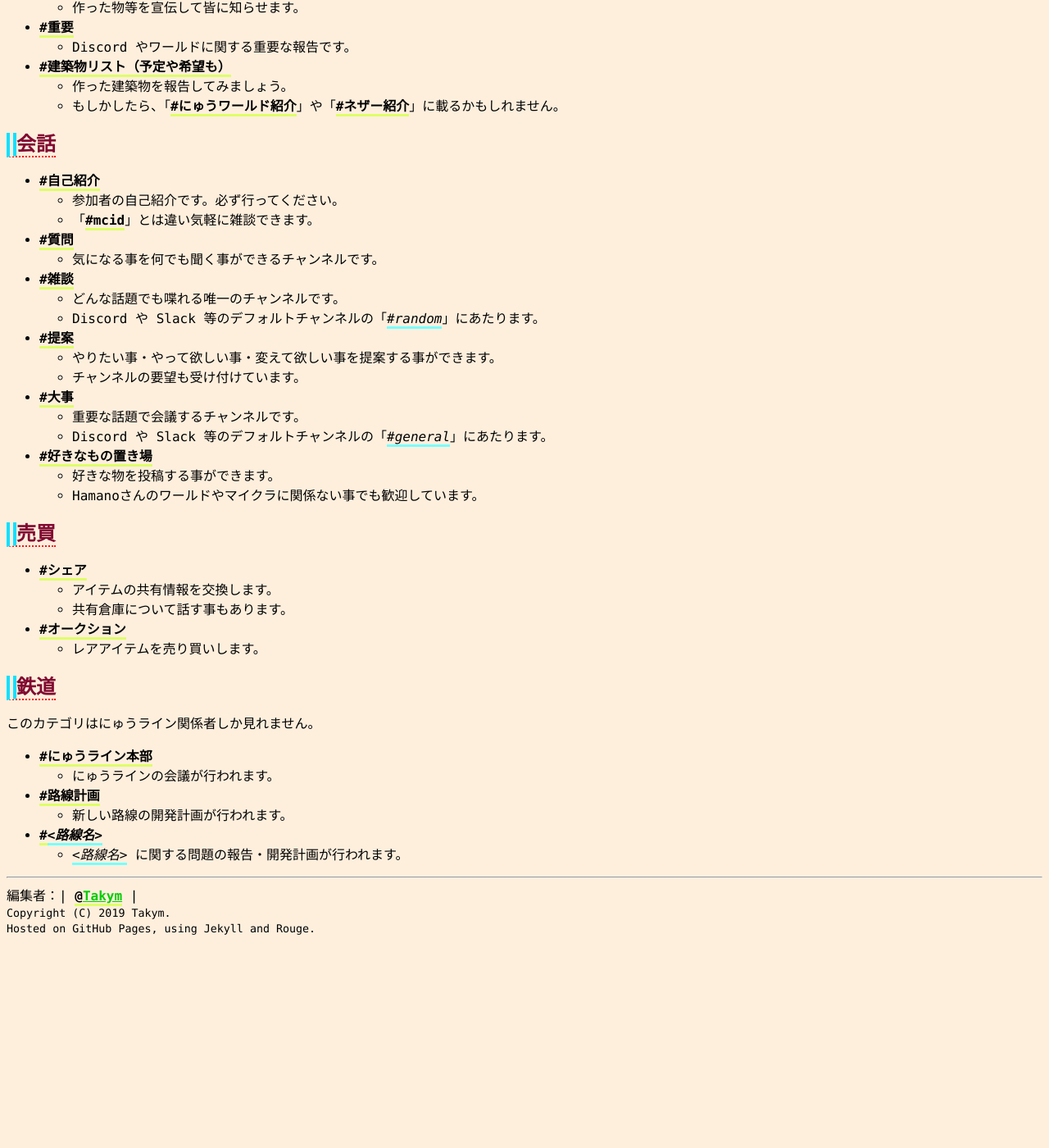
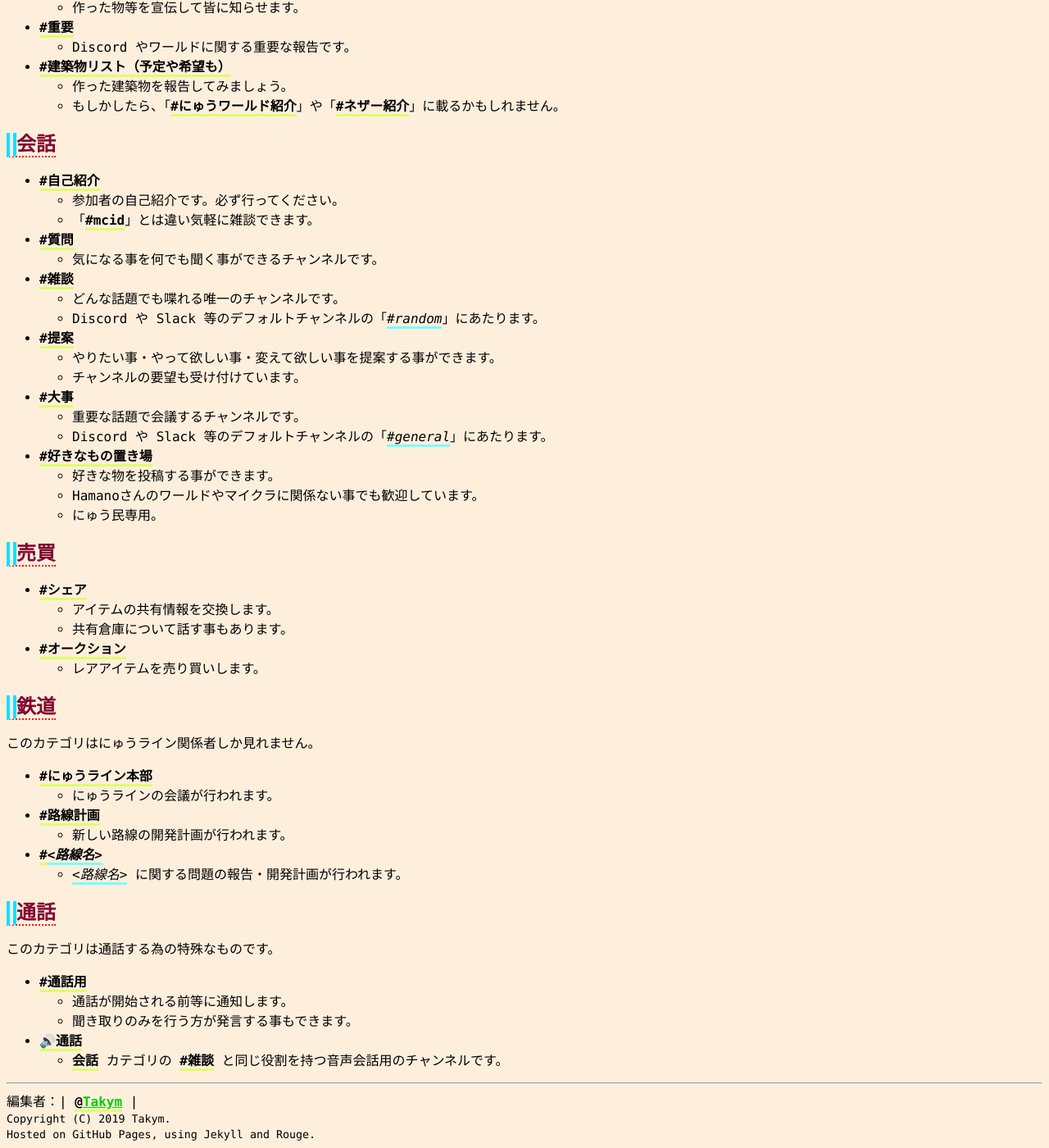
Before and after one commit to Gomadare0/nyuworld, a Jekyll site: the page built from discord.md, in a window 1280 px wide and 1400 px high, scrolled down 648 px. Shown: the whole window at 82% size. Built offline with Jekyll 4.4.1, drawn with Linux system fonts in a browser that asks for light colours; some web fonts are replaced; our own code applies the rules of GitHub Pages for plain Markdown files; before the commit the page ends 1797 px from its top, so only the background shows below that.

Commit message:
ボイスチャンネル追加

```diff
--- a/discord.md
+++ b/discord.md
@@ -45,6 +45,7 @@ authors:
 * **#好きなもの置き場**
 	* 好きな物を投稿する事ができます。
 	* Hamanoさんのワールドやマイクラに関係ない事でも歓迎しています。
+	* にゅう民専用。
 
 ## 売買
 * **#シェア**
@@ -61,3 +62,11 @@ authors:
 	* 新しい路線の開発計画が行われます。
 * **#*&lt;路線名&gt;***
 	* *&lt;路線名&gt;* に関する問題の報告・開発計画が行われます。
+
+## 通話
+このカテゴリは通話する為の特殊なものです。
+* **#通話用**
+	* 通話が開始される前等に通知します。
+	* 聞き取りのみを行う方が発言する事もできます。
+* **🔊通話**
+	* **会話** カテゴリの **#雑談** と同じ役割を持つ音声会話用のチャンネルです。
```
